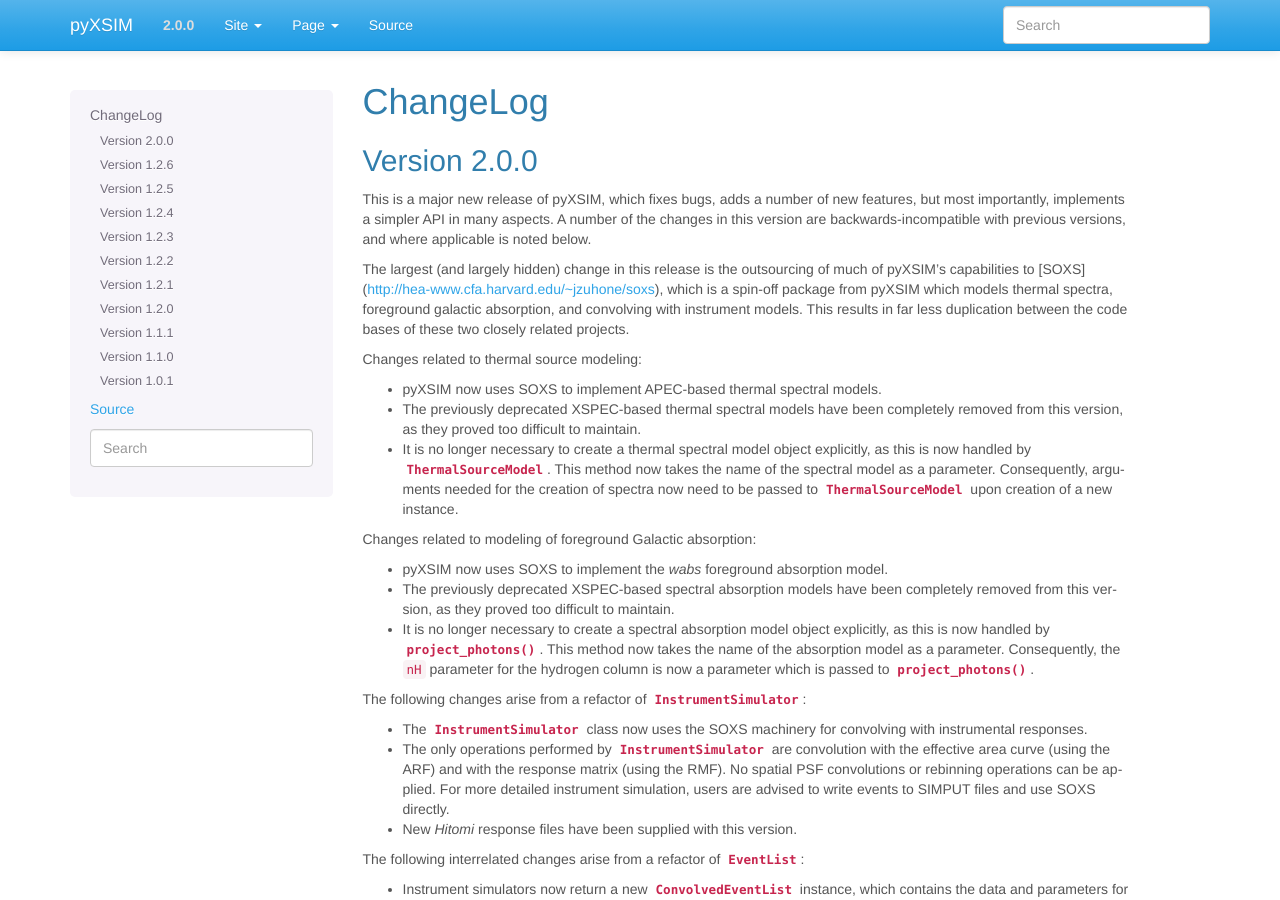
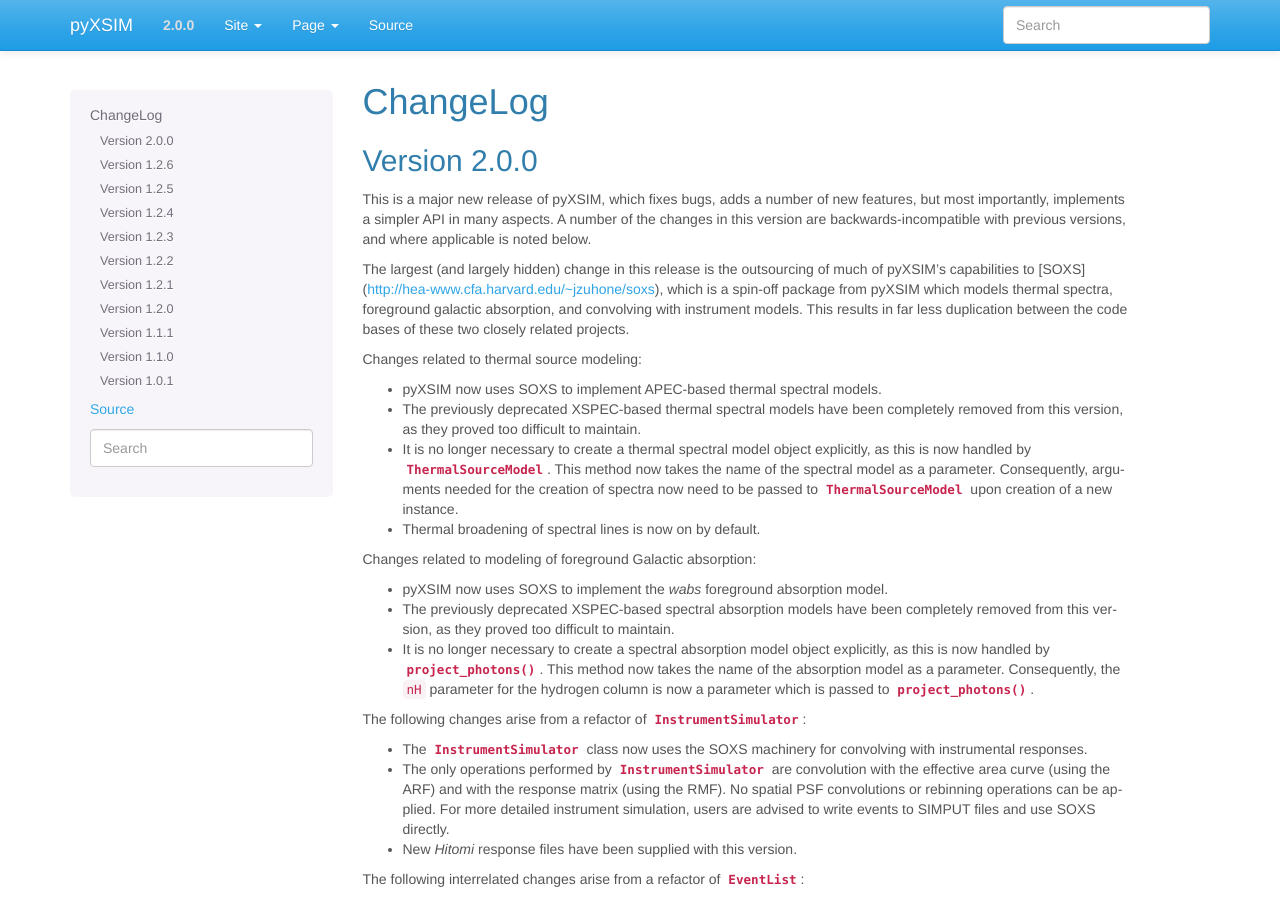
Before and after one commit to jzuhone/pyxsim, a Sphinx documentation site: the page built from doc/source/changelog.rst, in a window 1280 px wide and 900 px high. Built offline with Sphinx 7.4.7, drawn with Linux system fonts in a browser that asks for light colours.

Commit message:
Update changelog again

```diff
--- a/doc/source/changelog.rst
+++ b/doc/source/changelog.rst
@@ -27,6 +27,7 @@ Changes related to thermal source modeling:
   This method now takes the name of the spectral model as a parameter. Consequently,
   arguments needed for the creation of spectra now need to be passed to
   :class:`~pyxsim.source_models.ThermalSourceModel` upon creation of a new instance.
+* Thermal broadening of spectral lines is now on by default.
 
 Changes related to modeling of foreground Galactic absorption:
 
```
